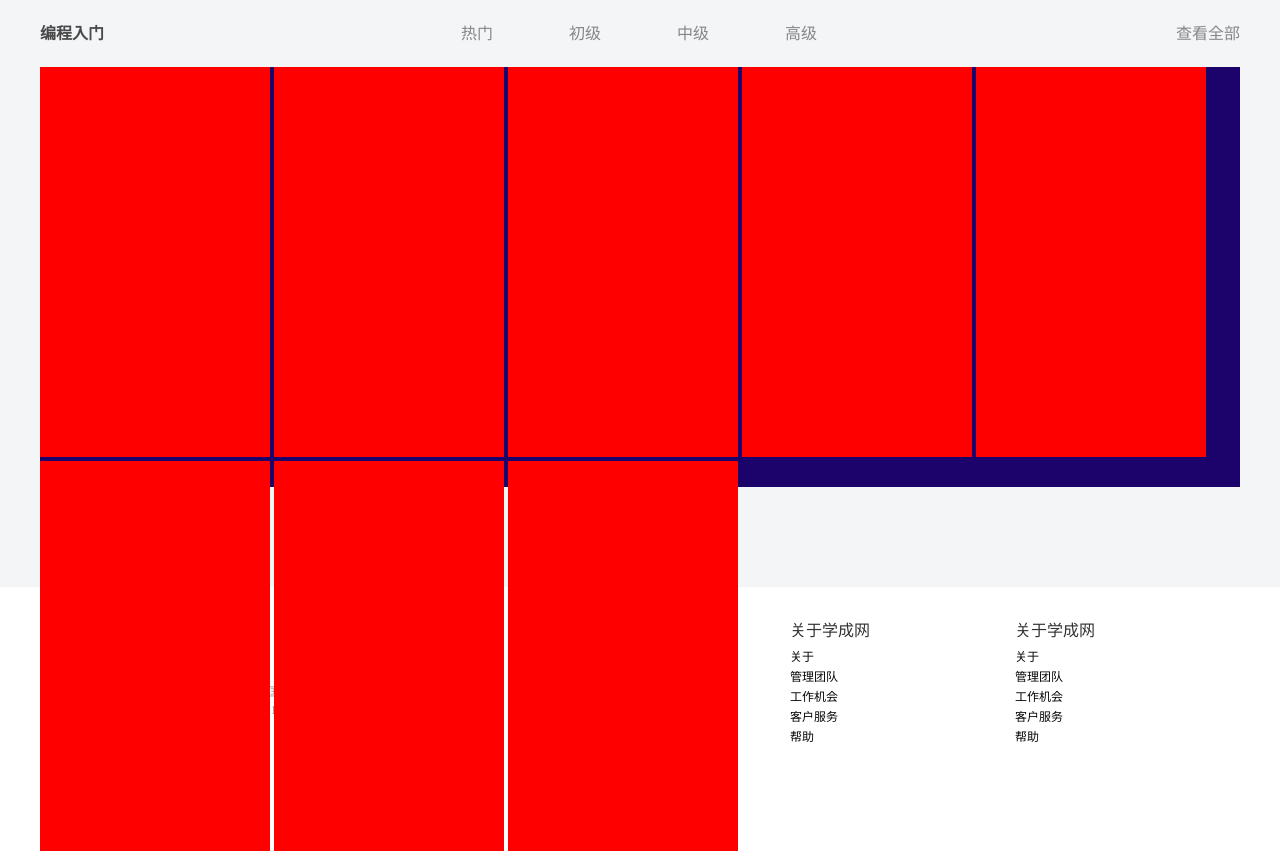
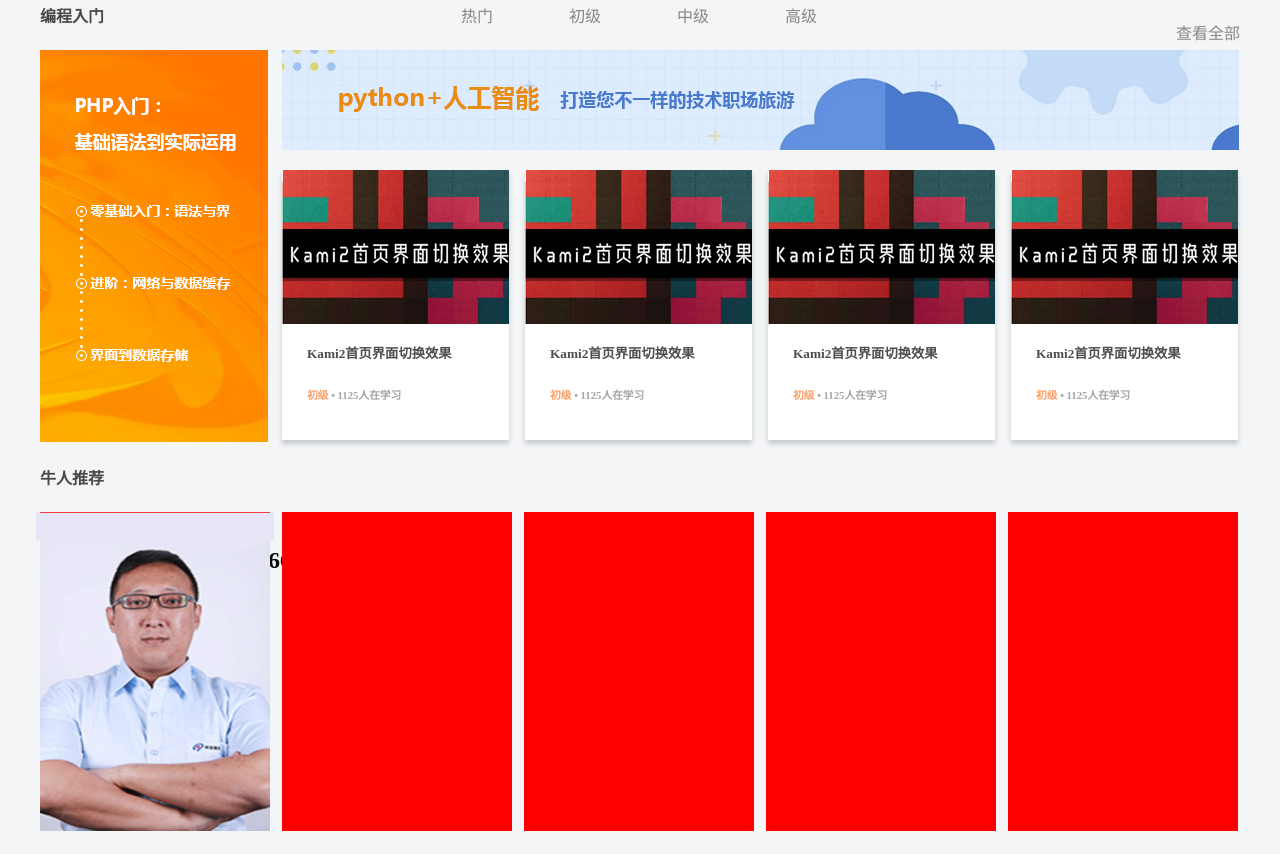
Before and after one commit to maoyusan/web, a plain HTML site: page index.html in a window 1280 px wide. Shown: the part 1253-2107 px from the top of the page. Drawn offline with Linux system fonts and the light colour scheme.

Commit message:
牛人推荐板块

```diff
--- a/index.html
+++ b/index.html
@@ -6,7 +6,6 @@
     <title>学车在线</title>
 </head>
 <body>
-<!--欸嘿嘿-->
 <!-- 结构 -->
 <!-- 页面头部分	 -->
 <header>
@@ -176,12 +175,35 @@
         <span><a href="">高级</a></span>
         <span><a href="">查看全部</a></span>
     </div>
-    <div class="banner">
+    <div class="banner2 ">
         <ul>
-            <li></li>
-            <li></li>
-            <li></li>
-            <li></li>
+            <li><img src="images/椭圆6拷贝16.png" alt=""></li>
+            <li><img src="images/python+人工智能打造您不一样的技术职场旅游.png" alt=""></li>
+            <li><img src="images/图层146.png" alt="">
+                <a href=""><h5>Kami2首页界面切换效果</h5></a>
+                <h6><span>初级</span> • 1125人在学习</h6>
+            </li>
+            <li><img src="images/图层146.png" alt="">
+                <a href=""><h5>Kami2首页界面切换效果</h5></a>
+                <h6><span>初级</span> • 1125人在学习</h6>
+            </li>
+            <li><img src="images/图层146.png" alt="">
+                <a href=""><h5>Kami2首页界面切换效果</h5></a>
+                <h6><span>初级</span> • 1125人在学习</h6>
+            </li>
+            <li><img src="images/图层146.png" alt="">
+                <a href=""><h5>Kami2首页界面切换效果</h5></a>
+                <h6><span>初级</span> • 1125人在学习</h6>
+            </li>
+        </ul>
+    </div>
+</div>
+<div class="Re-bd container clearfix">
+    <a href="">牛人推荐</a>
+    <div class="Re-box">
+        <ul>
+            <li><img src="images/2015122414122700.png" alt="">
+                <h2>崔老师666666666666666666666666</h2></li>
             <li></li>
             <li></li>
             <li></li>
@@ -189,6 +211,7 @@
         </ul>
     </div>
 </div>
+
 <!-- 页面底部分 -->
 <footer>
     <div class="container footer-in">
@@ -227,4 +250,4 @@
     </div>
 </footer>
 </body>
-</html>编程
+</html>
--- a/style.css
+++ b/style.css
@@ -343,45 +343,135 @@ nav {
 
 }
 
-.Program .banner ul li {
-    display: inline-block;
-    width: 230px;
-    height: 390px;
-    background-color: red;
-
-}
 
 .Program .nav {
     margin-bottom: 23px;
 }
 
-.Program h4 {
-
+.Program .nav h4 {
     display: inline-block;
-    margin-top: 40px;
+    margin-top: 23px;
     color: #494949;
 }
 
-.Program span a {
+.Program .nav span a {
     color: #868686;
 }
 
-.Program span:nth-of-type(1) {
+.Program .nav span:nth-of-type(1) {
     margin-left: 353px;
     color: #868686;
 }
 
 
-.Program span:nth-of-type(n+2) {
+.Program .nav span:nth-of-type(n+2) {
     margin-left: 72px;
     color: #868686;
 }
 
-.Program span:nth-last-of-type(1) {
+.Program .nav span:nth-last-of-type(1) {
     margin-top: 40px;
     float: right;
     color: #868686;
 }
+
+.Program .banner2 {
+    height: 392px;
+
+}
+
+.Program .banner2 ul li:nth-of-type(1) {
+    float: left;
+    width: 230px;
+    height: 392px;
+    margin-right: 12px;
+
+}
+
+.Program .banner2 ul li:nth-of-type(n+3) {
+    float: left;
+    margin-top: 16px;
+    margin-right: 16px;
+    width: 227px;
+    height: 270px;
+    overflow: hidden;
+    background-color: #FFFFFF;
+    box-shadow: 0 4px 5px #C7C9CB;
+}
+
+
+.Program .banner ul li:nth-of-type(2) {
+    margin-bottom: 25px;
+}
+
+.Program .banner2 ul li:nth-of-type(6) {
+    margin-right: 0;
+}
+
+.Program .banner2 ul li:nth-of-type(n+3) h5 {
+    margin-top: 15px;
+    margin-left: 25px;
+    color: #4D4D4D;
+}
+
+.Program .banner2 ul li:nth-of-type(n+3) h6 {
+    margin-top: 25px;
+    margin-left: 25px;
+    color: #A4A4A4;
+}
+
+.Program .banner2 ul li:nth-of-type(n+3) h6 span {
+    color: #FF9F66;
+}
+
+/*牛人推荐板块*/
+.Re-bd a {
+
+    display: inline-block;
+    margin: 23px 0 23px 0;
+    font-weight: 800;
+    color: #494949;
+}
+
+.Re-bd .Re-box ul li:nth-of-type(-n+5) {
+    float: left;
+    width: 230px;
+    height: 319px;
+    margin-right: 12px;
+    background-color: red;
+    background-repeat: no-repeat;
+    background-position: -5px -13px;
+}
+
+.Re-bd .Re-box ul li {
+    position: relative;
+}
+
+.Re-box ul li img {
+    width: 248px;
+    height: 330px;
+    position: absolute;
+    top: -11px;
+    left: -4px;
+    z-index: 0;
+
+}
+
+.Re-bd .Re-box ul li:nth-of-type(1)::after {
+    content: "";
+    position: absolute;
+    top: 200px;
+    left: 0;
+    width: 100%;
+    height: 120px;
+    background: rgba(0, 0, 0, .3)
+    z-index: 0;
+}
+
+.Re-bd .Re-box ul li:nth-of-type(5) {
+    margin-right: 0;
+}
+
 
 /* 页面底部分 */
 footer {
```
Also changed, not shown: images/2015122414122700.png (added), images/python+人工智能打造您不一样的技术职场旅游.png (added), images/图层146.png (added), images/椭圆6拷贝16.png (added).
